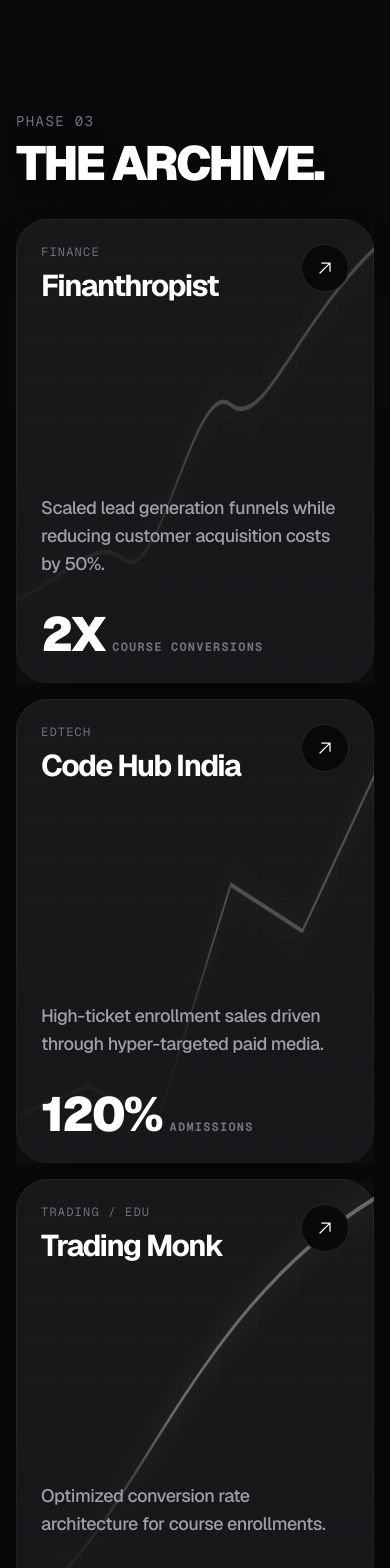
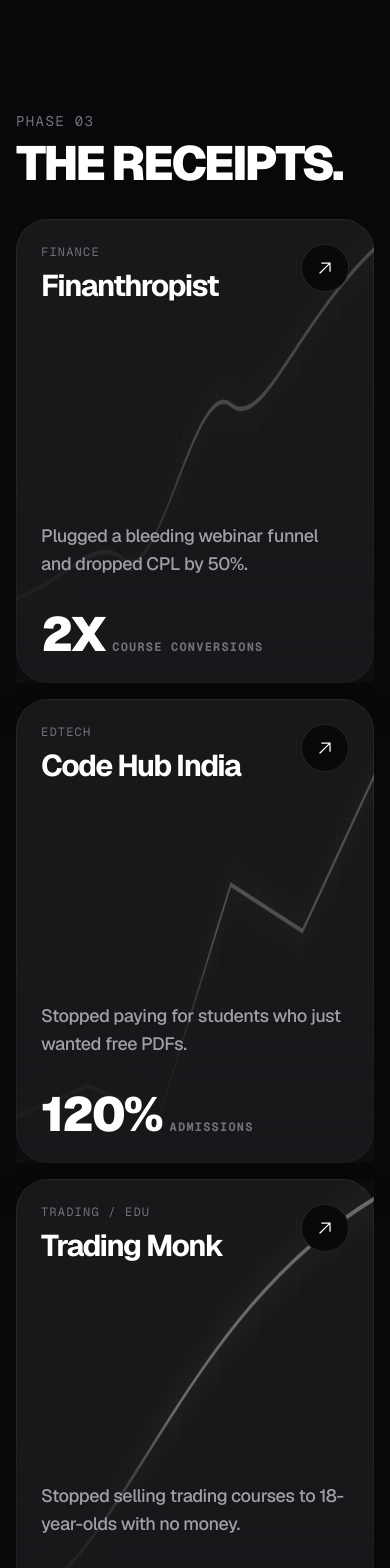
Before and after one commit to Tkute0401/DS-PERFORMANCE, a Next.js app: page / in a window 390 px wide. Shown: the part 5380-6948 px from the top of the page. Built offline with nearby package versions, Linux system fonts and the light colour scheme.

Commit message:
copy: apply phase 2 of bhat-taste-lens to remaining components

```diff
--- a/src/components/CaseStudies.tsx
+++ b/src/components/CaseStudies.tsx
@@ -11,7 +11,7 @@
     industry: "Finance",
     metric: "2X",
     label: "Course Conversions",
-    description: "Scaled lead generation funnels while reducing customer acquisition costs by 50%.",
+    description: "Plugged a bleeding webinar funnel and dropped CPL by 50%.",
     // Data points for the animated chart
     chartPath: "M -100,250 C 100,250 200,200 300,220 C 400,240 500,100 600,120 C 700,140 800,50 1100,0"
   },
@@ -21,7 +21,7 @@
     industry: "EdTech",
     metric: "120%",
     label: "Admissions",
-    description: "High-ticket enrollment sales driven through hyper-targeted paid media.",
+    description: "Stopped paying for students who just wanted free PDFs.",
     chartPath: "M -100,280 L 200,250 L 400,270 L 600,120 L 800,150 L 1100,0"
   },
   {
@@ -30,7 +30,7 @@
     industry: "Trading / Edu",
     metric: "3X",
     label: "Business Growth",
-    description: "Optimized conversion rate architecture for course enrollments.",
+    description: "Stopped selling trading courses to 18-year-olds with no money.",
     chartPath: "M -100,280 C 300,280 400,80 1100,0"
   },
   {
@@ -39,7 +39,7 @@
     industry: "D2C E-commerce",
     metric: "3.5x",
     label: "ROAS Maintained",
-    description: "Scaled D2C health supplement sales with high-converting paid media and retention funnels.",
+    description: "Took a legacy offline brand to Shopify in 60 days.",
     chartPath: "M -100,260 C 150,280 250,220 400,230 C 600,240 750,80 1100,0"
   }
 ];
@@ -60,7 +60,7 @@
         <div className="sticky top-12 md:top-24 z-20 mb-8 md:mb-16 pointer-events-none drop-shadow-xl">
           <p className="font-mono text-sm tracking-widest text-zinc-500 uppercase mb-2 md:mb-4">Phase 03</p>
           <h2 className="text-5xl md:text-7xl font-black tracking-tighter mix-blend-difference text-white">
-            THE ARCHIVE.
+            THE RECEIPTS.
           </h2>
         </div>
 
--- a/src/components/ConversionModal.tsx
+++ b/src/components/ConversionModal.tsx
@@ -82,7 +82,7 @@
 
             {step === 2 && (
               <motion.div initial={{ opacity: 0, x: 20 }} animate={{ opacity: 1, x: 0 }}>
-                <h2 className="text-4xl md:text-5xl font-bold tracking-tighter mb-8">Current Monthly Ad Spend?</h2>
+                <h2 className="text-4xl md:text-5xl font-bold tracking-tighter mb-8">How much are you burning on ads per month?</h2>
                 <div className="flex flex-col gap-4">
                   <label className={`p-6 border rounded-xl cursor-pointer transition-colors ${selectedSpend === "under10k" ? "border-white bg-white/10" : "border-white/10 hover:border-white/30"}`}>
                     <input type="radio" value="under10k" className="hidden" {...register("adSpend")} />
@@ -107,8 +107,8 @@
               <motion.div initial={{ opacity: 0, scale: 0.95 }} animate={{ opacity: 1, scale: 1 }} className="text-center">
                 {selectedSpend === "under10k" ? (
                   <>
-                    <h2 className="text-4xl font-bold tracking-tighter mb-4">Not quite ready.</h2>
-                    <p className="text-white/60 mb-8 text-lg">We currently only partner with brands spending $10k+ monthly. Here are some free resources to help you scale to that point.</p>
+                    <h2 className="text-4xl font-bold tracking-tighter mb-4">You don't need us yet.</h2>
+                    <p className="text-white/60 mb-8 text-lg">We only fix systems spending $10k+ a month. Until then, use these resources to get your house in order.</p>
                     <button onClick={() => { closeConversionModal(); setStep(1); }} className="px-8 py-4 border border-white/20 text-white font-bold uppercase tracking-widest rounded-full hover:bg-white/5">
                       Get Resources
                     </button>
@@ -118,7 +118,7 @@
                     <h2 className="text-4xl font-bold tracking-tighter mb-4">
                       {selectedAvatar === "enterprise" ? "Book a Strategy Audit" : "Apply for Partnership"}
                     </h2>
-                    <p className="text-white/60 mb-8 text-lg">You qualify for a high-level performance teardown. Let&apos;s map out your next inflection point.</p>
+                    <p className="text-white/60 mb-8 text-lg">You qualify for a performance teardown. Let's find exactly where you're leaking capital.</p>
                     <div className="w-full aspect-video bg-white/5 rounded-2xl border border-white/10 flex items-center justify-center">
                       <span className="text-white/30 uppercase tracking-widest">[ {selectedAvatar === "enterprise" ? "Calendly Embed" : "Application Form Embed"} ]</span>
                     </div>
--- a/src/components/Footer.tsx
+++ b/src/components/Footer.tsx
@@ -5,11 +5,11 @@
 import { ArrowRight } from "@phosphor-icons/react";
 
 const PRAISE = [
-  "Our CAC dropped by 45% in month one.",
-  "They engineered a funnel that actually works.",
-  "Finally, an agency that speaks math.",
-  "Scaled from $10k to $100k/mo ad spend profitably.",
-  "The data attribution is flawless."
+  "They stopped us from burning $50k a day on useless traffic.",
+  "The first agency that didn't just give us a shiny PowerPoint.",
+  "Finally, someone who understands math, not just 'brand synergy'.",
+  "Scaled us to $100k/mo without destroying our margins.",
+  "They found exactly where our leads were ghosting us."
 ];
 
 export default function Footer() {
@@ -46,11 +46,11 @@
       {/* Massive CTA */}
       <div className="w-full max-w-6xl mx-auto px-6 md:px-12 py-32 flex flex-col items-center text-center relative z-10">
         <h2 className="text-[12vw] leading-none font-bold tracking-tighter mb-12 text-white">
-          START SCALING.
+          STOP GUESSING.
         </h2>
 
         <button className="group relative flex items-center justify-center gap-3 bg-white text-black px-12 py-6 rounded-full font-bold text-xl overflow-hidden transition-transform hover:scale-105 active:scale-95 shadow-[0_0_40px_rgba(255,255,255,0.2)]">
-          <span className="relative z-10">Book a Strategy Call</span>
+          <span className="relative z-10">Roast My Funnel</span>
           <ArrowRight weight="bold" className="relative z-10 w-6 h-6 group-hover:translate-x-1 transition-transform" />
         </button>
       </div>
--- a/src/components/Navigation.tsx
+++ b/src/components/Navigation.tsx
@@ -68,7 +68,7 @@
 
         <div className="flex items-center gap-4">
           <button onClick={openConversionModal} className="hidden md:block bg-white text-black px-5 py-2 rounded-full text-sm font-bold hover:scale-105 transition-transform">
-            Start Scaling
+            Roast My Funnel
           </button>
 
           {/* Mobile Hamburger */}
@@ -126,7 +126,7 @@
                 onClick={() => { setMenuOpen(false); openConversionModal(); }}
                 className="mt-8 text-left text-xl font-black bg-white text-black py-5 px-6 hover:bg-red-500 hover:text-white transition-colors w-full uppercase"
               >
-                START SCALING
+                ROAST MY FUNNEL
               </button>
             </motion.div>
           </motion.div>
```
